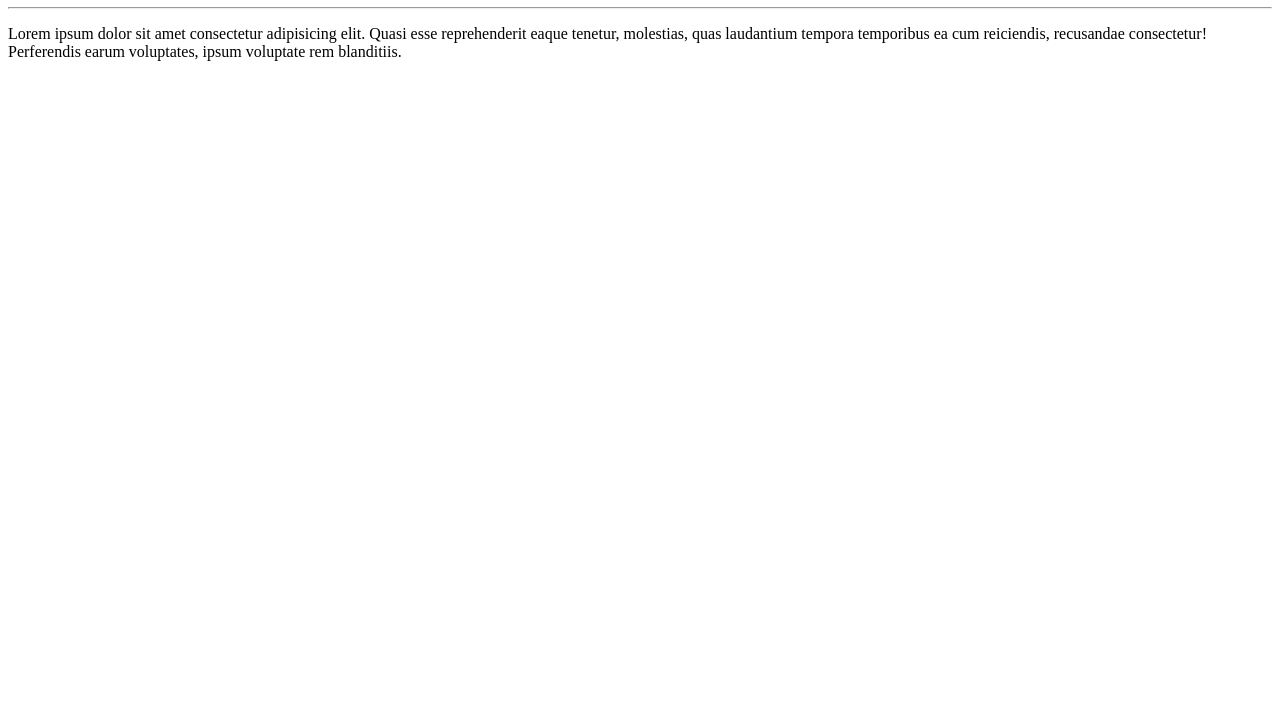
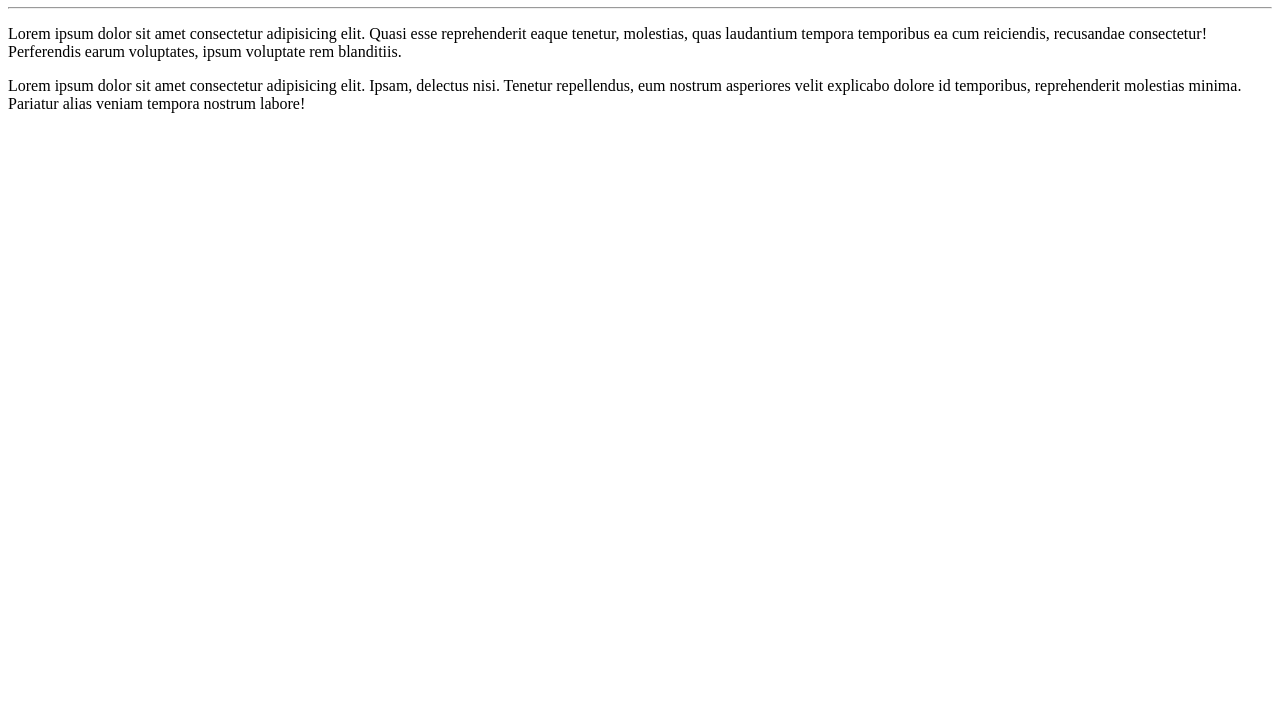
Before and after one commit to DeiseFreire/Ola-Mundo, a plain HTML site: page site-exemplo/index.html in a window 1280 px wide. Shown: the part 73-800 px from the top of the page. Drawn offline with Linux system fonts and the light colour scheme.

Commit message:
Adicionei mais um parágrafo.

```diff
--- a/site-exemplo/index.html
+++ b/site-exemplo/index.html
@@ -11,6 +11,7 @@
 <h1>Olá pessoal!</h1>
 <hr>
 <p>Lorem ipsum dolor sit amet consectetur adipisicing elit. Quasi esse reprehenderit eaque tenetur, molestias, quas laudantium tempora temporibus ea cum reiciendis, recusandae consectetur! Perferendis earum voluptates, ipsum voluptate rem blanditiis.</p>
+<p>Lorem ipsum dolor sit amet consectetur adipisicing elit. Ipsam, delectus nisi. Tenetur repellendus, eum nostrum asperiores velit explicabo dolore id temporibus, reprehenderit molestias minima. Pariatur alias veniam tempora nostrum labore!</p>
 
 </body>
 </html>
```
